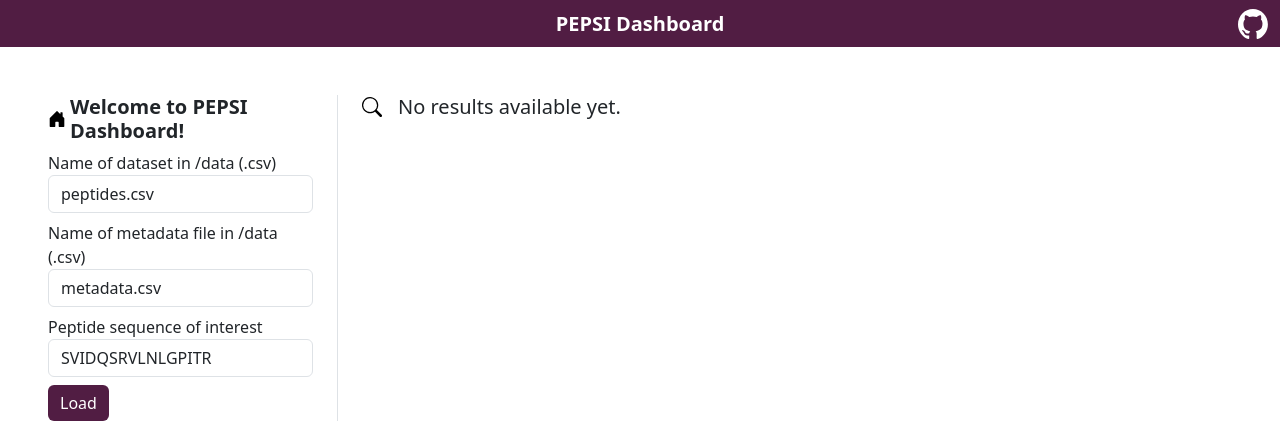
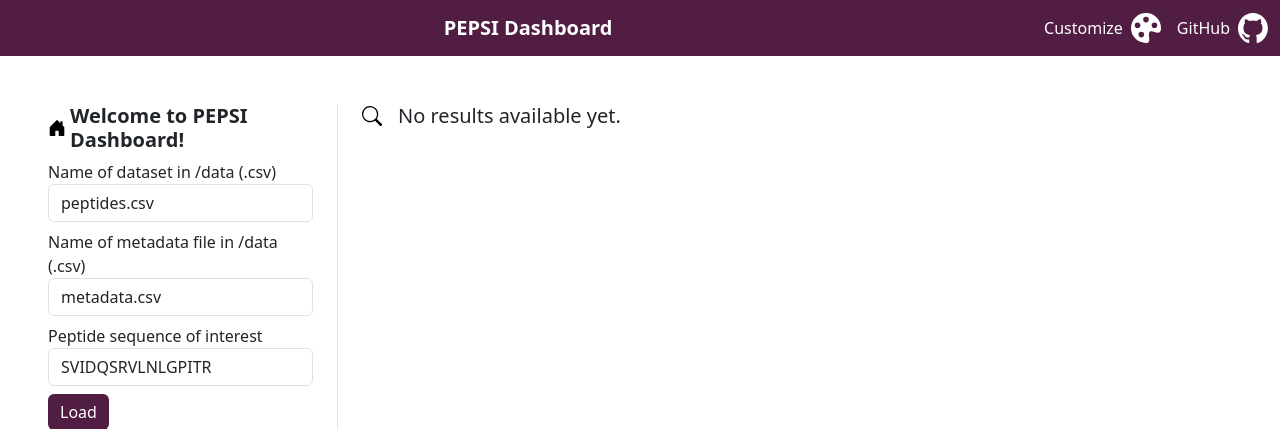
Before and after one commit to ronjakrg/pepsipy, a Django app: template frontend/dashboard/templates/index.html in a window 1280 px wide. Shown: the top 429 px of the page. Run offline with Django 5.2, Linux system fonts and the light colour scheme; the template is opened without the code that fills it: values that come from a table or form of the project are taken from there, others are empty; some libraries are stand-ins or nearby versions.

Commit message:
Add customize button to navbar

```diff
--- a/frontend/static/templates/navbar.html
+++ b/frontend/static/templates/navbar.html
@@ -1,13 +1,19 @@
 {% load static %}
 <nav class="navbar bg-primary sticky-top">
   <div class="container-fluid position-relative d-flex align-items-center">
-    <a class="navbar-brand position-absolute top-50 start-50 translate-middle text-white" href="/">
+    <a class="navbar-brand mx-auto text-white" href="/">
       <b>PEPSI Dashboard</b>
     </a>
-    <div class="ms-auto">
-      <a class="nav-link text-white p-0" href="https://github.com/ronjakrg/pepsipy/">
-        <img src="{% static 'img/github.svg' %}" alt="GitHub" width="30" height="30" class="d-inline-block align-text-top">
-      </a>
-    </div>
+    <a class="nav-link text-white d-flex align-items-center p-0"
+      href=""
+      data-bs-toggle="modal"
+      data-bs-target="#colorModal">
+        <span class="me-2">Customize</span>
+        <img src="{% static 'img/palette.svg' %}" alt="Customize Icon" width="30" height="30" class="d-inline-block align-text-top me-3">
+    </a>
+    <a class="nav-link text-white d-flex align-items-center p-0" href="https://github.com/ronjakrg/pepsipy/">
+      <span class="me-2">GitHub</span>
+      <img src="{% static 'img/github.svg' %}" alt="GitHub Icon" width="30" height="30" class="d-inline-block align-text-top">
+    </a>
   </div>
 </nav>
```
Also changed, not shown: frontend/static/img/palette.svg.
